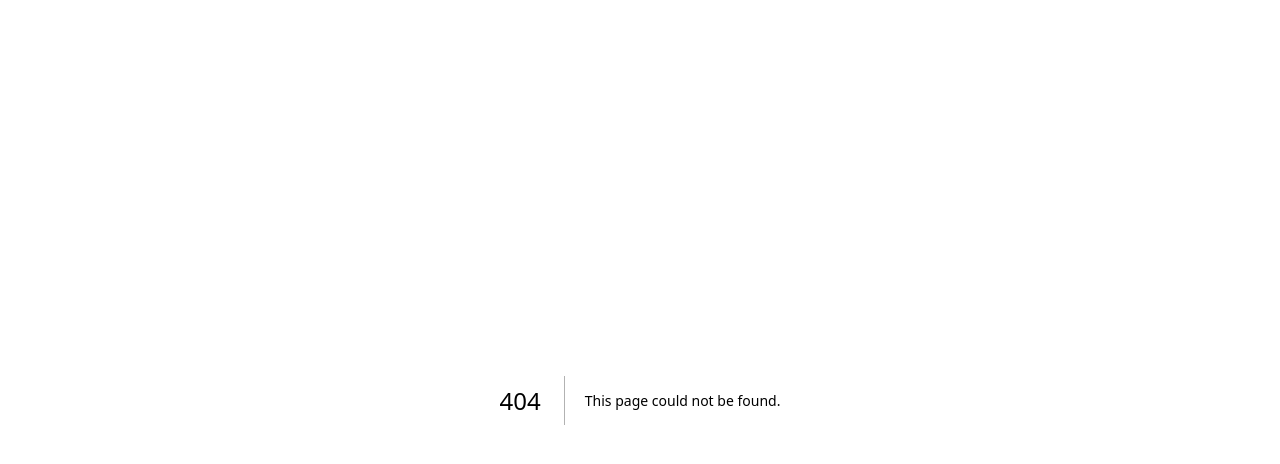
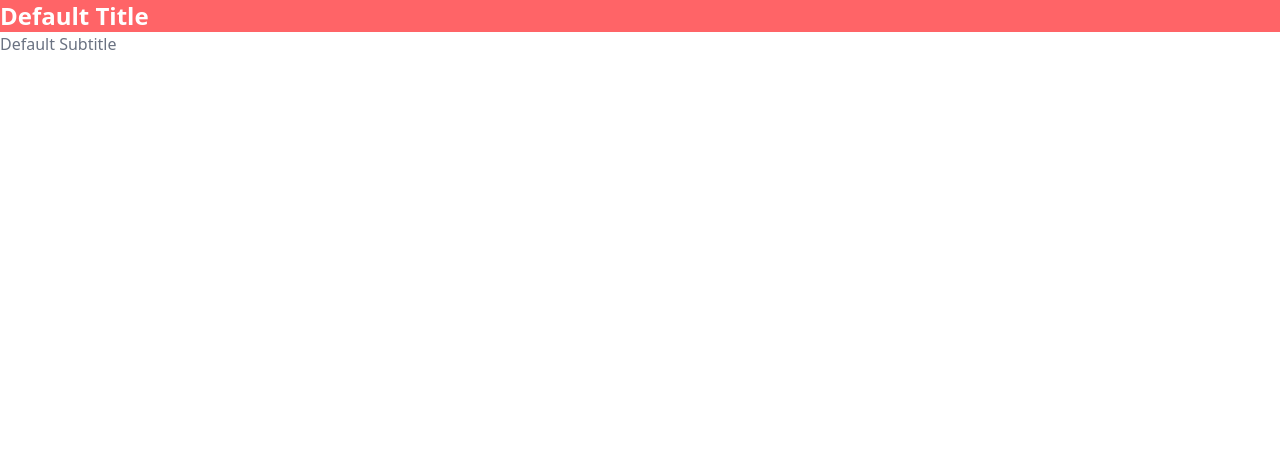
Before and after one commit to AndreanDjabbar/PingSpot, a Next.js app in the folder client/: page /map in a window 1280 px wide. Before the commit this address had no page. Shown: the top 464 px of the page. Built offline with nearby package versions, Linux system fonts and the light colour scheme.

Commit message:
Add: add some dummy component for functionality test

```diff
--- /dev/null
+++ b/client/src/app/map/TitleComponent.tsx
@@ -0,0 +1,17 @@
+
+const TitleComponent = ({
+    title = "Default Title",
+    subtitle = "Default Subtitle",
+    className = "bg-red-400",
+}) => {
+  return (
+    <div>
+        <h1 className={`text-2xl text-white font-bold ${className}`}>
+            {title}
+        </h1>
+        <p className="text-gray-500">{subtitle}</p>
+    </div>
+  )
+}
+
+export default TitleComponent
--- /dev/null
+++ b/client/src/app/map/page.tsx
@@ -0,0 +1,11 @@
+import TitleComponent from "./TitleComponent";
+
+const Map = () => {
+    return (
+        <div>
+            <TitleComponent/>
+        </div>
+    )
+}
+
+export default Map;
```
